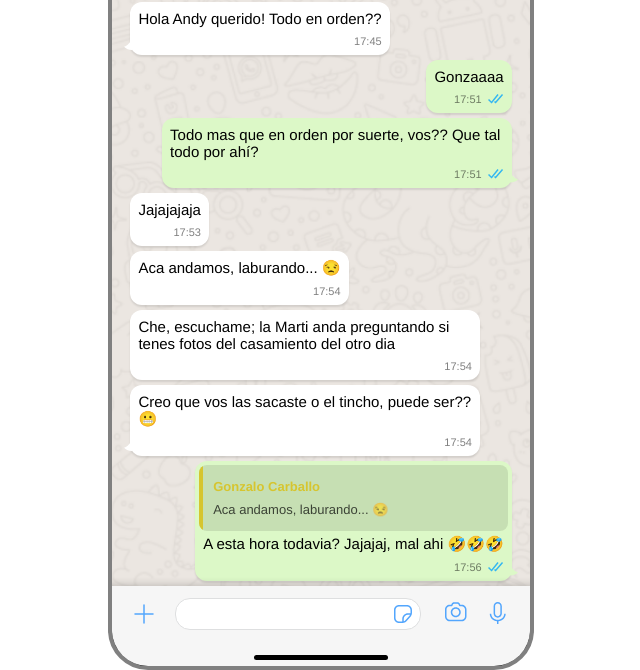
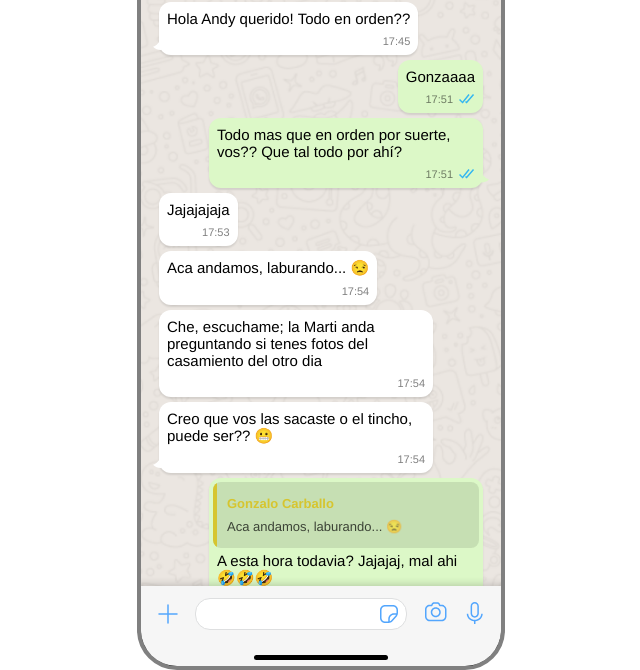
Before and after one commit to lisandroScofano/test, a plain HTML site: page iphone.html in a window 1280 px wide. Shown: the part 130-800 px from the top of the page, without its empty margins (319-959 px from the left). Drawn offline with Linux system fonts and the light colour scheme.

Commit message:
change aspect ratio

```diff
--- a/wsym.css
+++ b/wsym.css
@@ -32,7 +32,7 @@
     --footer-size-in-px: 80px;
 
     /* Default values */
-    --message-max_width: 90%;
+    --message-max_width: calc(90% - 24px);
     --double-check-display: none;
     --check-display: none;
     --message-quote-display: none;
@@ -128,8 +128,6 @@ ul {
     border-radius: 40px;
     border: solid gray 4px;
 
-    width: var(--wsym-resolution-x-in-px);
-
     display: grid;
     grid-template-rows: var(--header-size-in-px) auto var(--footer-size-in-px);
     grid-template-columns: auto;
@@ -144,7 +142,7 @@ ul {
 
     height: 100%;
     width: auto;
-    aspect-ratio: calc(var(--wsym-resolution-x) / var(--wsym-resolution-y));
+    aspect-ratio: 0.46;
 
     /*
     height: 100%;
@@ -153,13 +151,13 @@ ul {
     */
 }
 
-@media (aspect-ratio < 0.53) {
+@media (aspect-ratio < 0.46) {
     .wsym-aspect-ratio-container {
     }
     .wsym-app-container {
         height: auto;
         width: 100%;
-        aspect-ratio: calc(var(--wsym-resolution-x) / var(--wsym-resolution-y));
+        aspect-ratio: 0.46;
 
     }
 }
```
